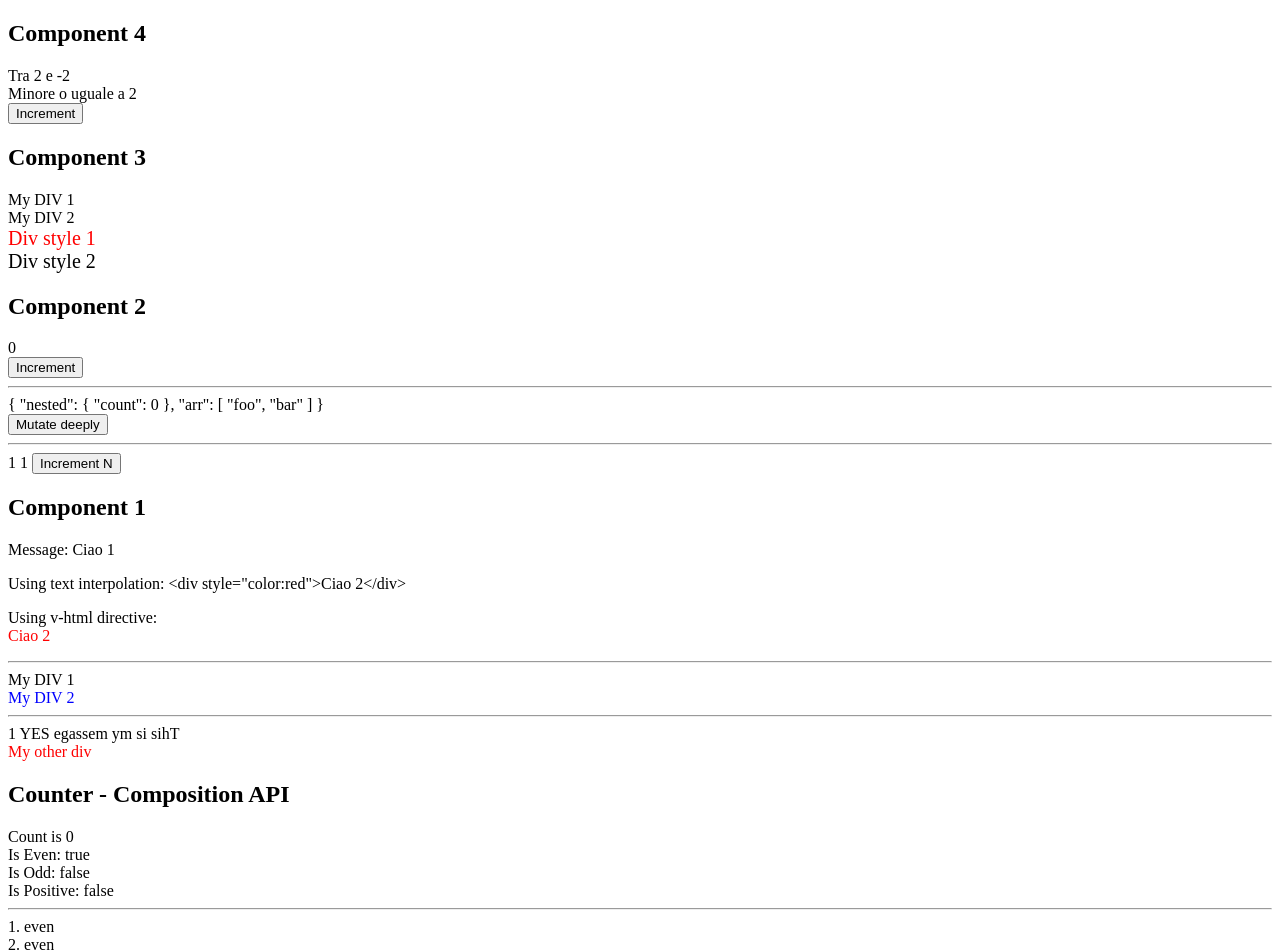
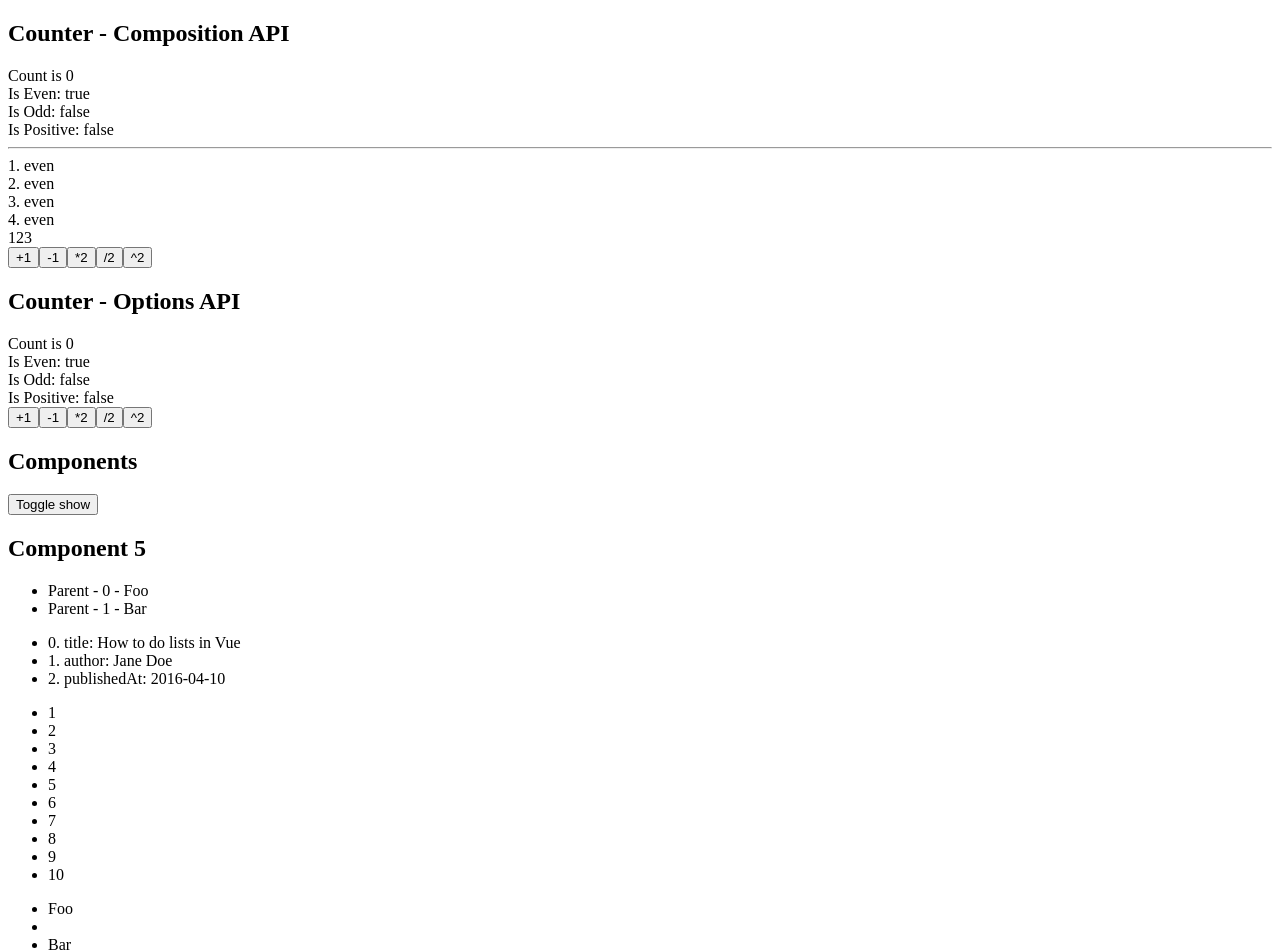
Before and after one commit to dennybiasiolli/vue-tutorial-project-2023-03, a Vue app: page / in a window 1280 px wide. Shown: the top 952 px of the page. Built offline with nearby package versions, Linux system fonts and the light colour scheme.

Commit message:
component templates: more examples

```diff
--- a/src/App.vue
+++ b/src/App.vue
@@ -1,17 +1,11 @@
 <script setup>
 import Counter from '@/components/Counter.vue'
 import CounterOptions from '@/components/CounterOptions.vue'
-import Component1 from '@/components/playground/Component1.vue'
-import Component2 from '@/components/playground/Component2.vue'
-import Component3 from '@/components/playground/Component3.vue'
-import Component4 from '@/components/playground/Component4.vue'
+import PlaygroundComponents from '@/components/playground/Components.vue'
 </script>
 
 <template>
-  <Component4 />
-  <Component3 />
-  <Component2 />
-  <Component1 />
   <Counter />
   <CounterOptions />
+  <PlaygroundComponents />
 </template>
--- a/src/components/playground/Component1.vue
+++ b/src/components/playground/Component1.vue
@@ -1,5 +1,5 @@
 <script setup>
-import { ref, reactive } from 'vue';
+import { ref, reactive, onMounted, onUnmounted } from 'vue';
 
 const msg = 'Ciao 1'
 const rawHtml = '<div style="color:red">Ciao 2</div>'
@@ -20,9 +20,17 @@ function getStyle() {
   }
   return 'color:blue;'
 }
+
+onMounted(() => {
+  console.log('Component1 mounted')
+})
+onUnmounted(() => {
+  console.log('Component1 unmounted')
+})
 </script>
 
 <template>
+  <div>
     <h2>Component 1</h2>
     <span>Message: {{ msg }}</span><br>
     <p>Using text interpolation: {{ rawHtml }}</p>
@@ -42,4 +50,5 @@ function getStyle() {
       :id="`list-${id}-${msg}-test`"
       :style="getStyle()"
     >My other div</div>
+  </div>
 </template>
--- a/src/components/playground/Component2.vue
+++ b/src/components/playground/Component2.vue
@@ -1,5 +1,5 @@
 <script setup>
-import { nextTick, reactive, ref } from 'vue';
+import { nextTick, onMounted, onUnmounted, reactive, ref } from 'vue';
 
 const state = reactive({ count: 0 })
 
@@ -33,9 +33,18 @@ const data = reactive({
   n1: 1,
   n2: 234,
 })
+
+onMounted(() => {
+  console.log('Component2 mounted')
+})
+onUnmounted(() => {
+  console.log('Component2 unmounted')
+})
+
 </script>
 
 <template>
+  <div>
     <h2>Component 2</h2>
     <div>{{ state.count }}</div>
     <button @click="increment">Increment</button>
@@ -50,4 +59,5 @@ const data = reactive({
 
     {{ n1 }} {{ n2.value }}
     <button @click="incrementN">Increment N</button>
+  </div>
 </template>
--- a/src/components/playground/Component3.vue
+++ b/src/components/playground/Component3.vue
@@ -1,5 +1,5 @@
 <script setup>
-import { reactive, ref, computed } from 'vue';
+import { reactive, ref, computed, onMounted, onUnmounted } from 'vue';
 
 const isActive = ref(true)
 const hasError = ref(false)
@@ -25,9 +25,18 @@ function getQualcosa() {
 
 const activeColor = 'red'
 const fontSize = 20
+
+onMounted(() => {
+  console.log('Component3 mounted')
+})
+onUnmounted(() => {
+  console.log('Component3 unmounted')
+})
+
 </script>
 
 <template>
+  <div>
     <h2>Component 3</h2>
     <div class="static" :class="classObject">My DIV 1</div>
     <div class="static" :class="classObject2">My DIV 2</div>
@@ -39,4 +48,5 @@ const fontSize = 20
 
     <div :style="{ color: activeColor, fontSize: `${fontSize}px` }">Div style 1</div>
     <div :style="{ 'font-size': `${fontSize}px` }">Div style 2</div>
+  </div>
 </template>
--- a/src/components/playground/Component4.vue
+++ b/src/components/playground/Component4.vue
@@ -1,14 +1,23 @@
 <script setup>
-import { ref } from 'vue';
+import { onMounted, onUnmounted, ref } from 'vue';
 
 const n = ref(0)
 
 function increment() {
   n.value++
 }
+
+onMounted(() => {
+  console.log('Component4 mounted')
+})
+onUnmounted(() => {
+  console.log('Component4 unmounted')
+})
+
 </script>
 
 <template>
+  <div>
   <h2>Component 4</h2>
     <div v-if="n > 2">
       Maggiore di 2
@@ -28,4 +37,5 @@ function increment() {
     </div>
 
     <button @click="increment">Increment</button>
+  </div>
 </template>
--- /dev/null
+++ b/src/components/playground/Component5.vue
@@ -0,0 +1,42 @@
+<script setup>
+import { ref, reactive } from 'vue';
+
+const parentMessage = 'Parent'
+const items = ref([{ id: 123, message: 'Foo' }, { id: 456, message: 'Bar' }])
+
+const myObject = reactive({
+  title: 'How to do lists in Vue',
+  author: 'Jane Doe',
+  publishedAt: '2016-04-10'
+})
+</script>
+
+<template>
+  <div>
+    <h2>Component 5</h2>
+    <ul>
+      <li v-for="(item, index) in items" :key="item.id">
+        {{ parentMessage }} - {{ index }} - {{ item.message }}
+      </li>
+    </ul>
+
+    <ul>
+      <li v-for="(value, key, index) in myObject">
+        {{ index }}. {{ key }}: {{ value }}
+      </li>
+    </ul>
+
+    <ul>
+      <li v-for="n in 10">
+        {{ n }}
+      </li>
+    </ul>
+
+    <ul>
+      <template v-for="item in items" :key="item.id">
+        <li>{{ item.message }}</li>
+        <li class="divider" role="presentation"></li>
+      </template>
+    </ul>
+  </div>
+</template>
--- /dev/null
+++ b/src/components/playground/Components.vue
@@ -0,0 +1,26 @@
+<script setup>
+import { ref } from 'vue'
+
+import Component1 from '@/components/playground/Component1.vue'
+import Component2 from '@/components/playground/Component2.vue'
+import Component3 from '@/components/playground/Component3.vue'
+import Component4 from '@/components/playground/Component4.vue'
+import Component5 from '@/components/playground/Component5.vue'
+
+const canShow = ref(false)
+function toggle() {
+  canShow.value = !canShow.value
+}
+</script>
+
+<template>
+  <div>
+    <h2>Components</h2>
+    <button @click="toggle">Toggle show</button>
+    <Component5 />
+    <Component4 v-if="canShow" />
+    <Component3 v-if="canShow" />
+    <Component2 v-show="canShow" />
+    <Component1 v-show="canShow" />
+  </div>
+</template>
```
Lines whose indentation alone changed are shown as unchanged.
